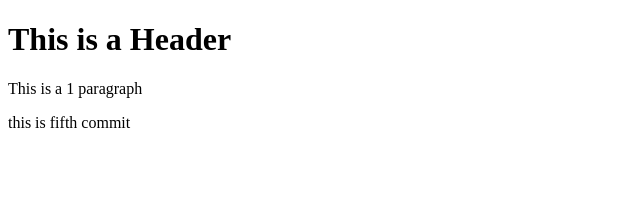
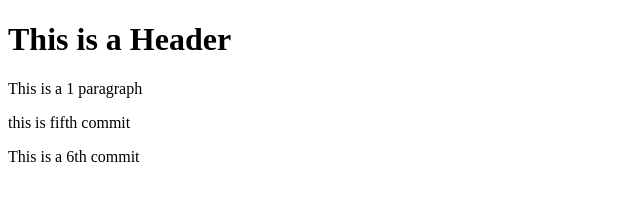
Before and after one commit to ywgaoo/git-test, a plain HTML site: page index.html in a window 1280 px wide. Shown: the whole page, without its empty margins (0-640 px from the left). Drawn offline with Linux system fonts and the light colour scheme.

Commit message:
6th commit

```diff
--- a/index.html
+++ b/index.html
@@ -6,5 +6,6 @@
         <h1>This is a Header</h1>
         <p>This is a 1 paragraph</p>
         <p>this is fifth commit</p>
+        <p>This is a 6th commit</p>
     </body>
 </html>
```
